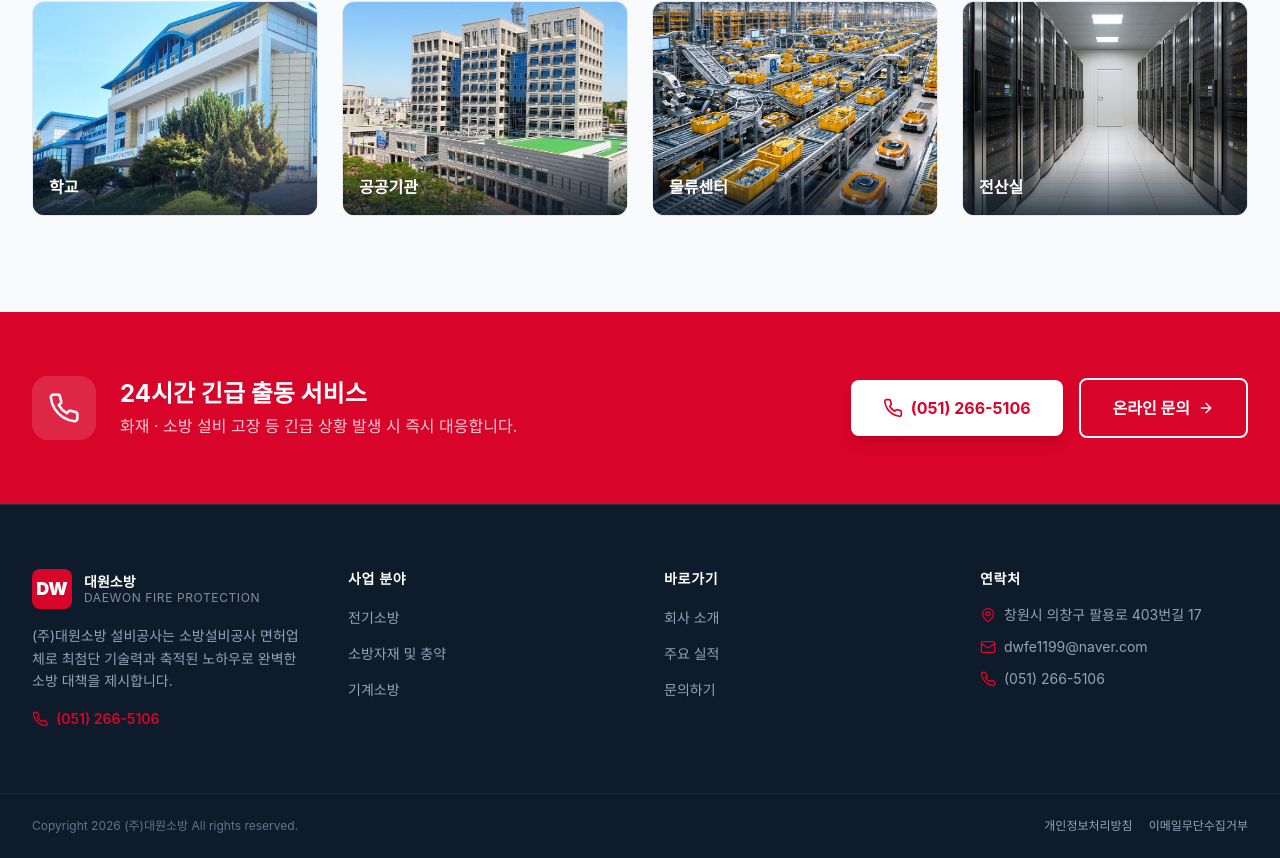
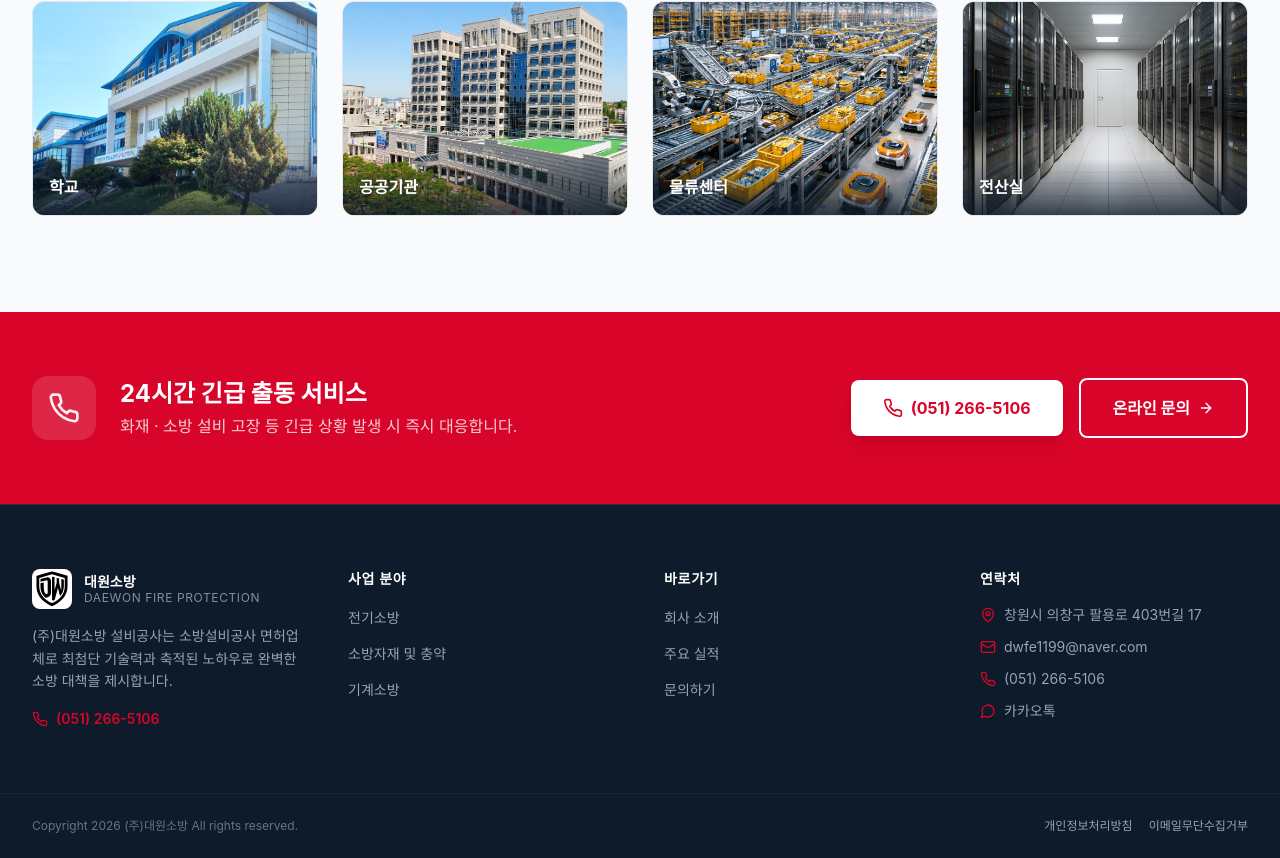
Before and after one commit to jokoouyou/daewon0.1, a Next.js app: page / in a window 1280 px wide. Shown: the part 2535-3393 px from the top of the page. Built offline with nearby package versions, Linux system fonts and the light colour scheme.

Commit message:
Logo updated

```diff
--- a/src/components/Footer.tsx
+++ b/src/components/Footer.tsx
@@ -1,5 +1,6 @@
 import Link from "next/link";
-import { Phone, Mail, MapPin } from "lucide-react";
+import Image from "next/image";
+import { Phone, Mail, MapPin, MessageCircle } from "lucide-react";
 
 export default function Footer() {
   return (
@@ -10,8 +11,14 @@ export default function Footer() {
           {/* Company Info */}
           <div className="space-y-4">
             <div className="flex items-center gap-3">
-              <div className="w-10 h-10 bg-safety-red rounded-lg flex items-center justify-center font-black text-white text-lg">
-                DW
+              <div className="relative w-10 h-10 overflow-hidden rounded-lg">
+                <Image
+                  src="/assets/images/Logo-Daewon.svg"
+                  alt="대원소방 로고"
+                  fill
+                  sizes="40px"
+                  className="object-cover"
+                />
               </div>
               <div className="flex flex-col">
                 <span className="text-white font-bold text-sm leading-tight">
@@ -107,6 +114,17 @@ export default function Footer() {
                   (051) 266-5106
                 </a>
               </li>
+              <li className="flex items-start gap-2 text-sm">
+                <MessageCircle className="h-4 w-4 text-safety-red flex-shrink-0 mt-0.5" />
+                <a
+                  href="https://open.kakao.com/o/pUCXMdUi"
+                  target="_blank"
+                  rel="noopener noreferrer"
+                  className="hover:text-white transition-colors"
+                >
+                  카카오톡
+                </a>
+              </li>
             </ul>
           </div>
         </div>
```
